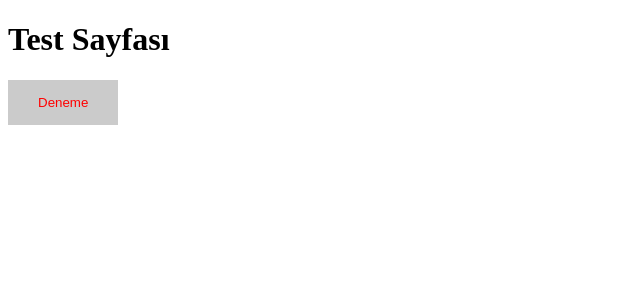
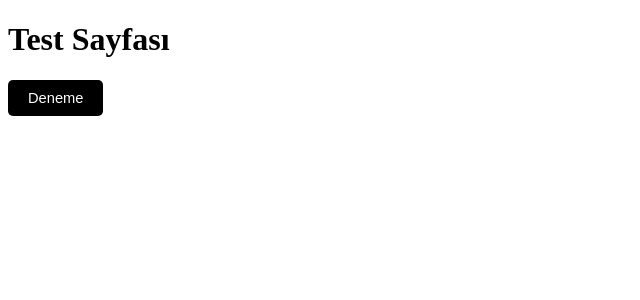
Before and after one commit to sero392/ComponentLibrary, a React (Vite) app: page / in a window 1280 px wide. Shown: the top 300 px of the page, without its empty margins (0-640 px from the left). Built offline with nearby package versions, Linux system fonts and the light colour scheme.

Commit message:
button component değişiklikleri

```diff
--- a/src/Components/Button/Button.css
+++ b/src/Components/Button/Button.css
@@ -1,39 +1,4 @@
-/* Button Component Styles */
-.ms-button{
-    cursor: pointer;
-    border-width: 0;
-}
 
-
-/* CSS */
-.button-9 {
-  appearance: button;
-  backface-visibility: hidden;
-  background-color: #405cf5;
-  border-radius: 6px;
-  border-width: 0;
-  box-shadow: rgba(50, 50, 93, .1) 0 0 0 1px inset,rgba(50, 50, 93, .1) 0 2px 5px 0,rgba(0, 0, 0, .07) 0 1px 1px 0;
-  box-sizing: border-box;
-  color: #fff;
-  cursor: pointer;
-  font-family: -apple-system,system-ui,"Segoe UI",Roboto,"Helvetica Neue",Ubuntu,sans-serif;
-  font-size: 100%;
-  height: 44px;
-  line-height: 1.15;
-  margin: 12px 0 0;
-  outline: none;
-  overflow: hidden;
-  padding: 0 25px;
-  position: relative;
-  text-align: center;
-  text-transform: none;
-  transform: translateZ(0);
-  transition: all .2s,box-shadow .08s ease-in;
-  user-select: none;
-  -webkit-user-select: none;
-  touch-action: manipulation;
-  width: 100%;
-}
 
 /* Button Color */
 .ms-button[data-bg-color="primary"] {
@@ -61,7 +26,6 @@
     --btn-text-color: var(--ms-white-color);
 }
 
-
 .ms-button[data-text-color="black"] {
     --btn-text-color: var(--ms-black-color);
 }
@@ -77,11 +41,54 @@
     --btn-padding: 15px 30px;
 }
 
+/* Radius Styles */
+.ms-button[data-radius="small"] {
+    --btn-radius: 5px;
+}
+.ms-button[data-radius="medium"] {
+    --btn-radius: 10px;
+}
+.ms-button[data-radius="large"] {
+    --btn-radius: 15px;
+}
+
+.ms-button[data-radius="none"] {
+    --btn-radius: 0px;
+}
+
+
+/* FontSize Styles */
+.ms-button[data-font-size="small"] {
+    --btn-font-size: 11px;
+}
+.ms-button[data-font-size="medium"] {
+    --btn-font-size: 16px;
+}
+.ms-button[data-font-size="large"] {
+    --btn-font-size: 21px;
+}
+
+
+
 
 
 .ms-button-container .ms-button {
+    cursor: pointer;
+    border-width: 0;
+    display: flex;
+
     padding: var(--btn-padding, 10px 20px);
     background-color: var(--btn-bg, var(--ms-primary-color));
     color: var(--btn-text-color, var(--ms-white-color));
-    border-color: var(--btn-border-color, var(--ms-primary-color));
+    border-radius: var(--btn-radius, 5px);
+    font-size: var(--btn-font-size, 16px);
 }
+
+.ms-button-container .ms-button:hover {
+   box-shadow: 1px 1px 5px rgba(0, 0, 0, 0.2);
+}
+
+.ms-button-container .ms-button:focus {
+    outline: none;
+    box-shadow: 0 0 0 2px var(--btn-ring-color,rgba(0, 123, 255, 0.5));
+ }
--- a/src/Components/Button/Button.jsx
+++ b/src/Components/Button/Button.jsx
@@ -13,9 +13,9 @@
 
 
 const predefinedColors = ["primary", "danger", "warning", "black", "white"];
-const predefinedPaddings = ["small", "medium", "large"];
+const predefinedClass = ["small", "medium", "large","none"];
 
-export default function Button({ bgColor, borderColor, children, textColor,paddingSize }) {
+export default function Button({ bgColor,  children, textColor,paddingSize,rounded,ringColor, fontSize }) {
     let style = {};
 
     const isPredefinedForBackGround = predefinedColors.includes(bgColor);
@@ -24,11 +24,16 @@ export default function Button({ bgColor, borderColor, children, textColor,paddi
     const isPredefinedForText = predefinedColors.includes(textColor);
     const textStyle = isPredefinedForText ? {} : { '--btn-text-color': textColor };
 
-    const isPredefinedForPadding = predefinedPaddings.includes(paddingSize);
 
-    const borderStyle = { '--btn-border-color': borderColor }
+    const isPredefinedForFontSize = predefinedClass.includes(fontSize);
+    const fontSizeStyle = isPredefinedForFontSize ? {} : { '--btn-font-size': fontSize };
 
-    style = { ...bgStyle, ...borderStyle, ...textStyle };
+    const ringStyle = {'--btn-ring-color': ringColor };
+
+    const isPredefinedForPadding = predefinedClass.includes(paddingSize);
+    const isPredefinedForRadius  = predefinedClass.includes(rounded);
+
+    style = { ...bgStyle,  ...textStyle, ...ringStyle,...fontSizeStyle };
 
 
     return (
@@ -38,6 +43,8 @@ export default function Button({ bgColor, borderColor, children, textColor,paddi
                 className='ms-button'
                 data-bg-color={isPredefinedForBackGround ? bgColor : undefined}
                 data-padding={isPredefinedForPadding ? paddingSize : undefined}
+                data-radius={isPredefinedForRadius ? rounded : undefined}
+                data-font-size={isPredefinedForFontSize ? fontSize : undefined}
                 data-text-color={isPredefinedForText ? textColor : undefined}>
                 {children}
             </button>
--- a/src/main.jsx
+++ b/src/main.jsx
@@ -1,15 +1,22 @@
 import React from "react";
 import ReactDOM from "react-dom/client";
 
-import './Root/index.css'
-import './Components/Button/Button.css'
+import "./Root/index.css";
+import "./Components/Button/Button.css";
 import Button from "./Components/Button";
 
 const App = () => (
   <div>
     <h1>Test Sayfası</h1>
-    <Button bgColor="#cbcbcb" textColor="red" paddingSize="large">
+    <Button
+      bgColor="black"
+      textColor="white"
+      paddingSize="medium"
+      ringColor="#ffc107"
+      fontSize="11pt"
+    >
       Deneme
+
     </Button>
   </div>
 );
```
Also changed, not shown: 1 other file (tests, documents, lock files or other folders).
